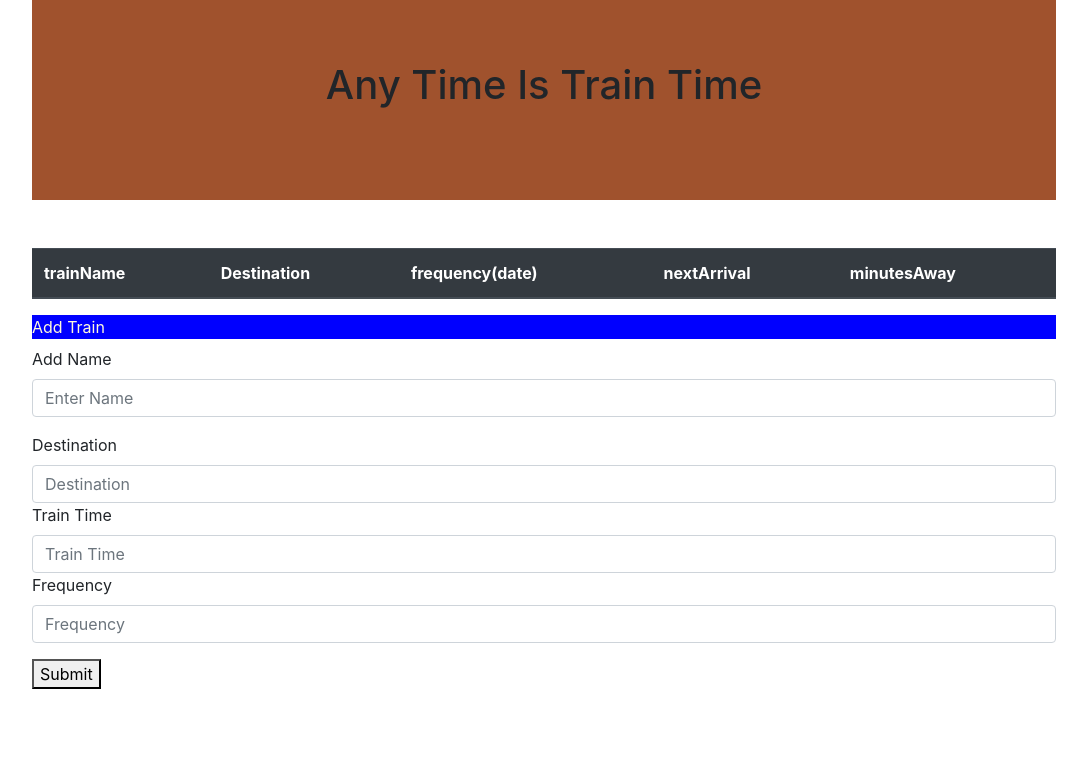
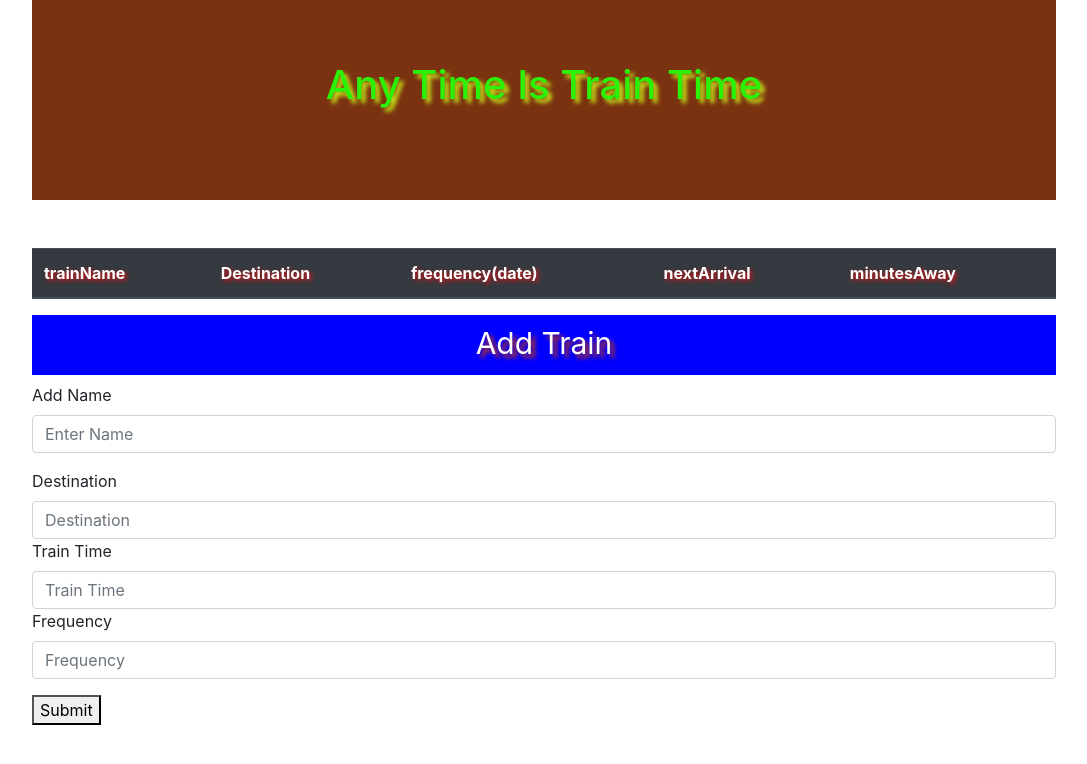
Before and after one commit to zaidfadel89/Train-7, a plain HTML site: page index.html in a window 1280 px wide. Shown: the whole page, without its empty margins (96-1183 px from the left). Drawn offline with nearby package versions, Linux system fonts and the light colour scheme; no server answers.

Commit message:
HomeWork_7

```diff
--- a/index.html
+++ b/index.html
@@ -21,9 +21,14 @@
     <div style="height:950px; margin-left:10%;margin-right:10%">
       <div
         id="nav"
-        style="background-color: sienna;height:200px;text-align: center;padding-top: 6%"
+        style="background-color: rgb(122, 50, 16);height:200px;text-align: center;padding-top: 6%"
       >
-        <h1>Any Time Is Train Time</h1>
+        <h1
+          style="color: rgb(44, 241, 9);
+        text-shadow: 4px 4px 4px #cdec19"
+        >
+          Any Time Is Train Time
+        </h1>
       </div>
       <br />
       <br />
@@ -31,11 +36,45 @@
       <table class="table">
         <thead class="thead-dark">
           <tr>
-            <th scope="trainName">trainName</th>
-            <th scope="destination">Destination</th>
-            <th scope="frequency">frequency(date)</th>
-            <th scope="nextArrival">nextArrival</th>
-            <th scope="minutesAway">minutesAway</th>
+            <th
+              style=" color: white;
+            text-shadow: 2px 2px 4px #e41111;"
+              scope="trainName"
+            >
+              trainName
+            </th>
+            <th
+              style=" color: white;
+            text-shadow: 2px 2px 4px #e41111;"
+              scope="trainName"
+              scope="destination"
+            >
+              Destination
+            </th>
+            <th
+              style=" color: white;
+            text-shadow: 2px 2px 4px #e41111;"
+              scope="trainName"
+              scope="frequency"
+            >
+              frequency(date)
+            </th>
+            <th
+              style=" color: white;
+            text-shadow: 2px 2px 4px #e41111;"
+              scope="trainName"
+              scope="nextArrival"
+            >
+              nextArrival
+            </th>
+            <th
+              style=" color: white;
+            text-shadow: 2px 2px 4px #e41111;"
+              scope="trainName"
+              scope="minutesAway"
+            >
+              minutesAway
+            </th>
           </tr>
         </thead>
         <tbody></tbody>
@@ -47,11 +86,15 @@
       <div id="employeeshere"></div>
       <form>
         <div class="form-group">
-          <label
-            style="background-color: blue;width:100%;color:cornsilk"
-            for="exampleInputEmail1"
-            >Add Train</label
-          >
+          <center>
+            <label
+              style="height: 60px;;background-color: blue;width:100%;color:cornsilk ; padding-top: 6px ;color: white;
+              text-shadow: 4px 4px 4px #c5370c;font-size: 30px"
+              for="exampleInputEmail1"
+              >Add Train</label
+            >
+          </center>
+
           <label for="add-Name">Add Name</label>
 
           <input
```
